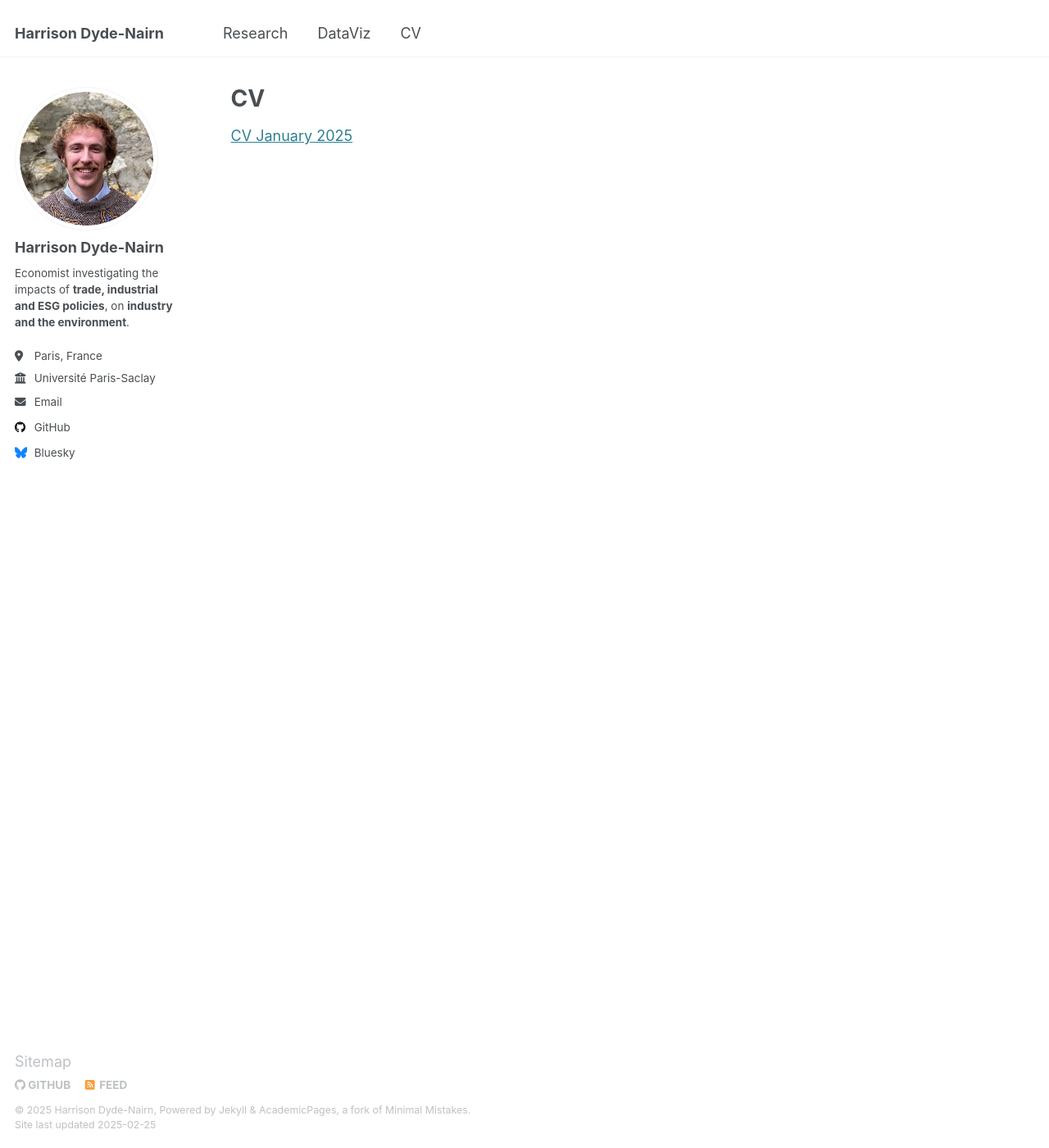
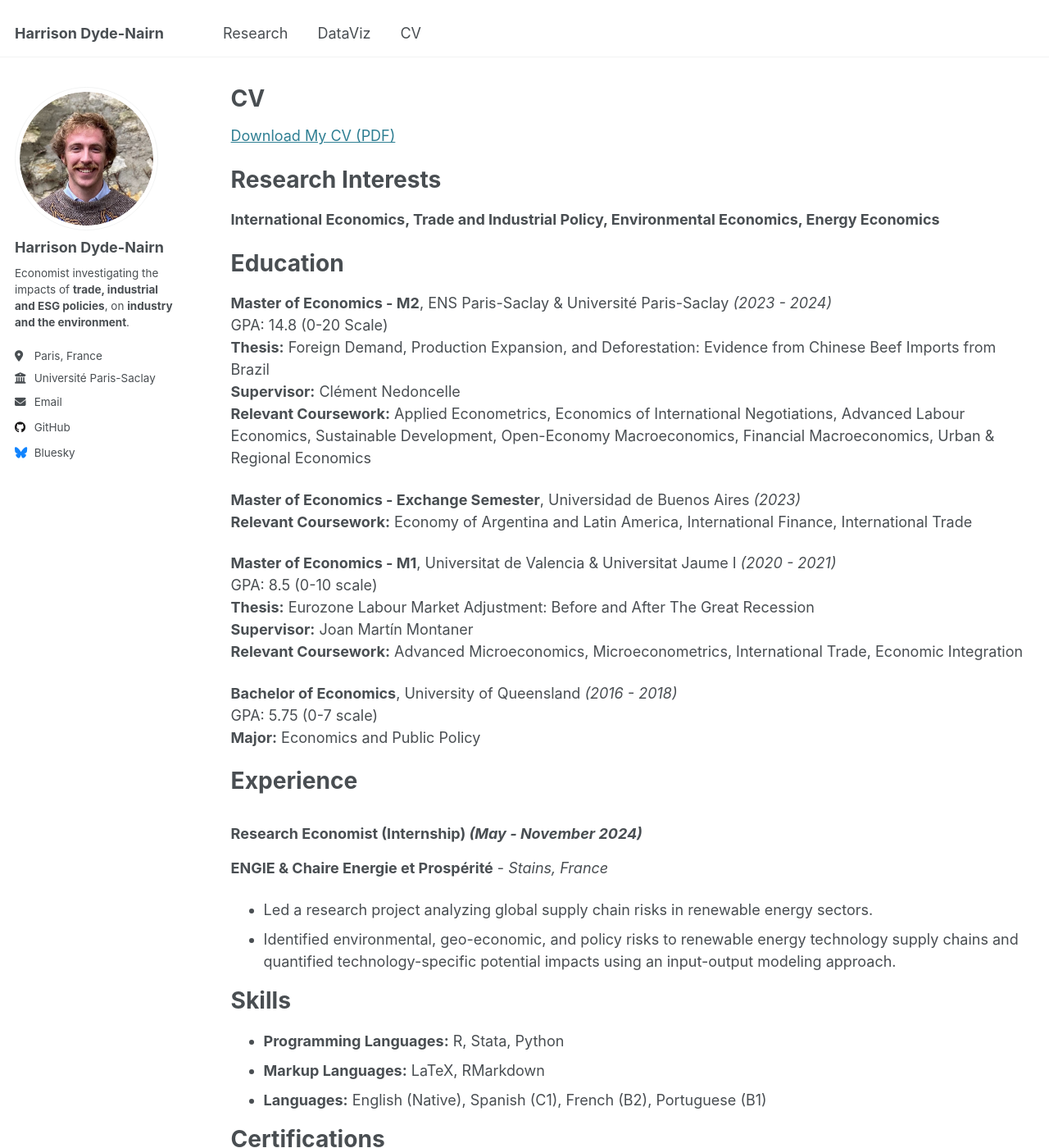
Before and after one commit to hdydenairn/hdydenairn.github.io, a Jekyll site: the page built from _pages/cv.md, in a window 1280 px wide and 1400 px high. Shown: the whole window at 82% size. Built offline with Jekyll 4.4.1, drawn with Linux system fonts in a browser that asks for light colours; some of the changed text lies outside the part shown.

Commit message:
Update cv.md

```diff
--- a/_pages/cv.md
+++ b/_pages/cv.md
@@ -7,4 +7,54 @@ redirect_from:
   - /resume
 ---
 
-[CV January 2025](https://github.com/hdydenairn/hdydenairn.github.io/blob/master/_cv/cv_012025.pdf)
+[Download My CV (PDF)](https://hdydenairn.github.io/_cv/cv_012025.pdf)
+
+# Research Interests
+
+**International Economics, Trade and Industrial Policy, Environmental Economics, Energy Economics**
+
+# Education
+
+**Master of Economics - M2**, ENS Paris-Saclay & Université Paris-Saclay *(2023 - 2024)*
+GPA: 14.8 (0-20 Scale)
+**Thesis:** Foreign Demand, Production Expansion, and Deforestation: Evidence from Chinese Beef Imports from Brazil
+**Supervisor:** Clément Nedoncelle
+**Relevant Coursework:** Applied Econometrics, Economics of International Negotiations, Advanced Labour Economics, Sustainable Development, Open-Economy Macroeconomics, Financial Macroeconomics, Urban & Regional Economics
+
+**Master of Economics - Exchange Semester**, Universidad de Buenos Aires *(2023)*
+**Relevant Coursework:** Economy of Argentina and Latin America, International Finance, International Trade
+
+**Master of Economics - M1**, Universitat de Valencia & Universitat Jaume I *(2020 - 2021)*
+GPA: 8.5 (0-10 scale)
+**Thesis:** Eurozone Labour Market Adjustment: Before and After The Great Recession
+**Supervisor:** Joan Martín Montaner
+**Relevant Coursework:** Advanced Microeconomics, Microeconometrics, International Trade, Economic Integration
+
+**Bachelor of Economics**, University of Queensland *(2016 - 2018)*
+GPA: 5.75 (0-7 scale)
+**Major:** Economics and Public Policy
+
+# Experience
+
+### Research Economist (Internship) *(May - November 2024)*
+**ENGIE & Chaire Energie et Prospérité** - *Stains, France*
+- Led a research project analyzing global supply chain risks in renewable energy sectors.
+- Identified environmental, geo-economic, and policy risks to renewable energy technology supply chains and quantified technology-specific potential impacts using an input-output modeling approach.
+
+# Skills
+
+- **Programming Languages:** R, Stata, Python
+- **Markup Languages:** LaTeX, RMarkdown
+- **Languages:** English (Native), Spanish (C1), French (B2), Portuguese (B1)
+
+# Certifications
+
+- **French B2 Certificate**, Mairie de Paris *(2024)*
+- **Portuguese B1 Certificate**, Mairie de Paris *(2024)*
+- **Google Data Analytics Professional Certificate**, Google Career Certificate *(2022)*
+- **Spanish B2 Certificate**, Universitat Jaume I *(2021)*
+
+# Referee
+
+**Master Thesis Supervisor:** Clément Nedoncelle
+Email: [clement.nedoncelle@inrae.fr](mailto:clement.nedoncelle@inrae.fr)
```
